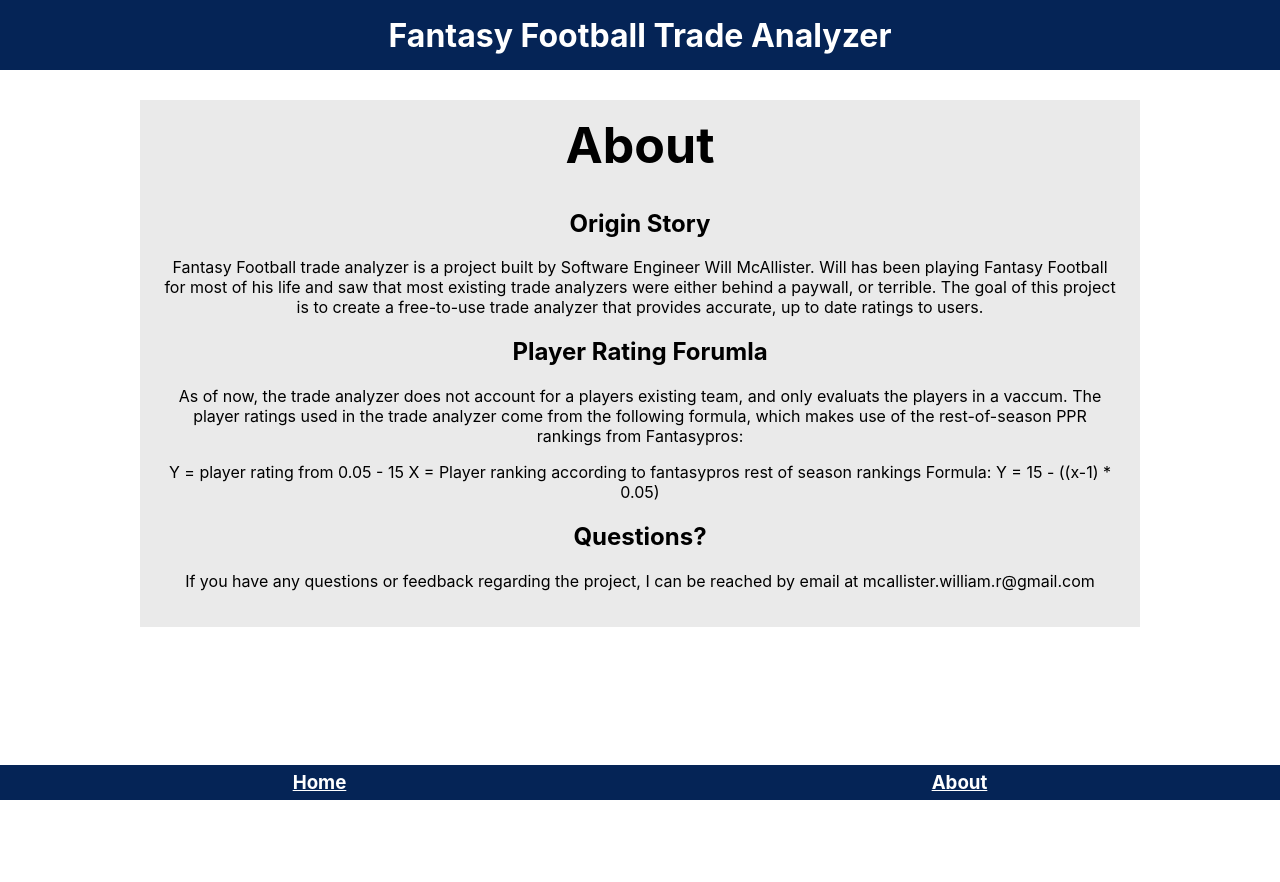
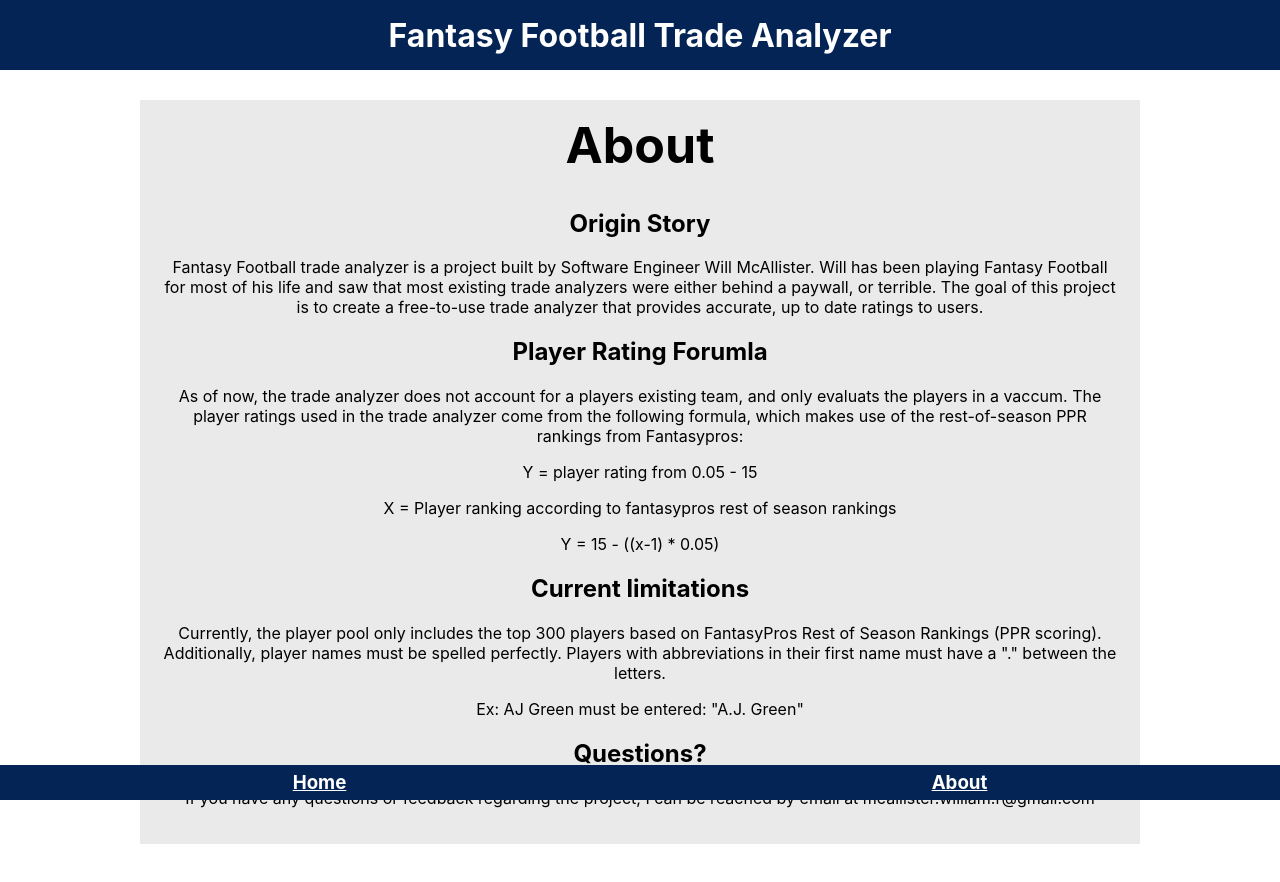
Before and after one commit to willmca/Fantasy_Football_Trade_Analyzer_Frontend, a React (Create React App) app: page /about in a window 1280 px wide. Shown: the top 882 px of the page. Before the commit the page ends 800 px from the top, so only its background shows below. Built offline with nearby package versions, Linux system fonts and the light colour scheme; no server answers.

Commit message:
Info added to about page

```diff
--- a/src/components/about/About.js
+++ b/src/components/about/About.js
@@ -14,12 +14,13 @@ class About extends Component {
                     <h2>Player Rating Forumla</h2>
                     <p>As of now, the trade analyzer does not account for a players existing team, and only evaluats the players in a vaccum. The player ratings used in the trade analyzer come from the following formula, which makes use of the rest-of-season PPR rankings from Fantasypros:</p>
 
-                    <p>Y = player rating from 0.05 - 15
-                    X = Player ranking according to fantasypros rest of season rankings
+                    <p>Y = player rating from 0.05 - 15</p>
+                    <p>X = Player ranking according to fantasypros rest of season rankings</p>
+                    <p>Y = 15 - ((x-1) * 0.05)</p>
+                    <h2>Current limitations</h2>
+                    <p>Currently, the player pool only includes the top 300 players based on FantasyPros Rest of Season Rankings (PPR scoring). Additionally, player names must be spelled perfectly. Players with abbreviations in their first name must have a "." between the letters. </p>
+                    <p>Ex: AJ Green must be entered: "A.J. Green"</p>
 
-                    Formula:
-                    Y = 15 - ((x-1) * 0.05)
-                    </p>
                     <h2>Questions?</h2>
                     <p>If you have any questions or feedback regarding the project, I can be reached by email at mcallister.william.r@gmail.com</p>
             </div>
```
